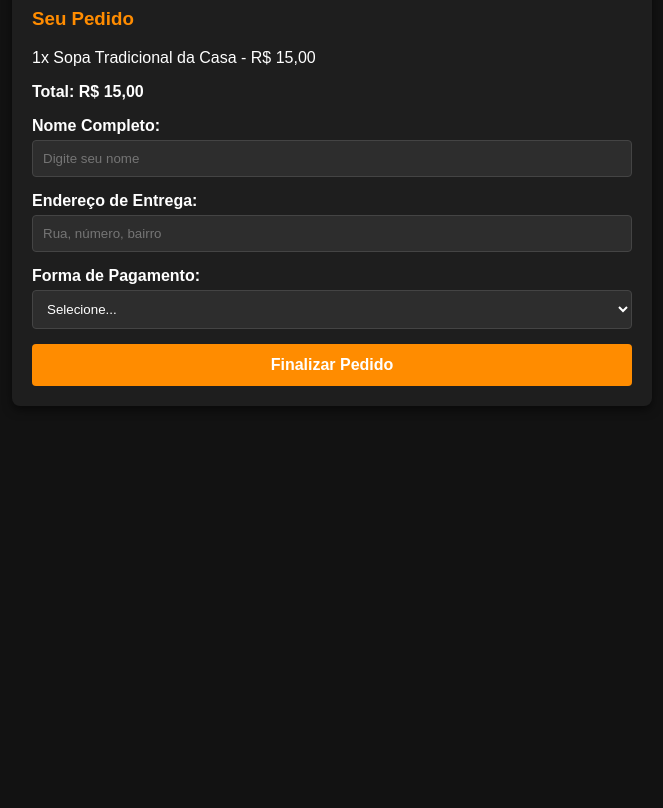
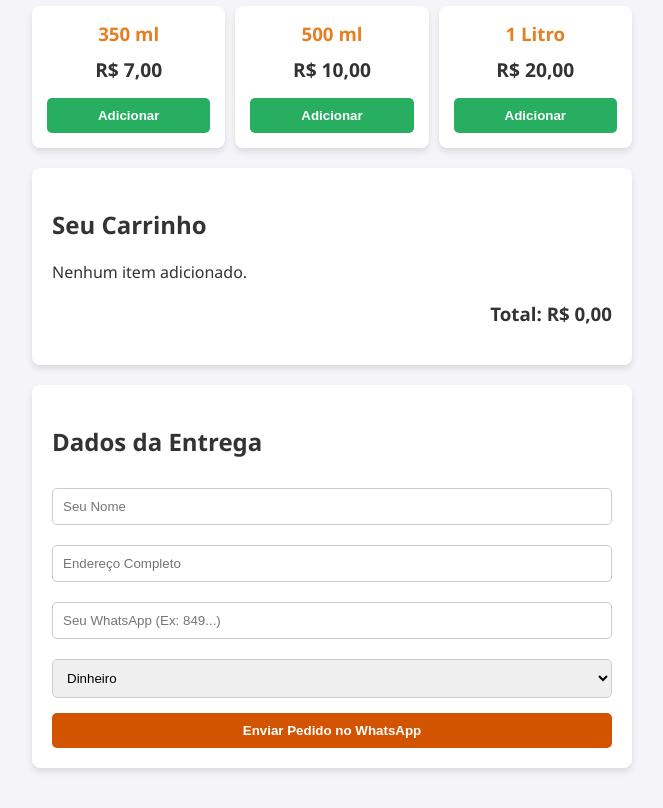
Before and after one commit to felipe510hh/site-sopa, a browser extension: page index.html in a window 1280 px wide. Shown: the part 100-908 px from the top of the page, without its empty margins (308-971 px from the left). Before the commit the page ends 800 px from the top, so only its background shows below. Drawn offline with Linux system fonts and the light colour scheme.

Commit message:
Update index.html

```diff
--- a/index.html
+++ b/index.html
@@ -3,134 +3,133 @@
 <head>
     <meta charset="UTF-8">
     <meta name="viewport" content="width=device-width, initial-scale=1.0">
-    <title>Sistema de Pedidos - Mulher da Sopa</title>
+    <title>Soparia</title>
     <style>
-        body {
-            font-family: Arial, sans-serif;
-            background-color: #121212;
-            color: #ffffff;
-            margin: 0;
-            padding: 20px;
-        }
-        .container {
-            max-width: 600px;
-            margin: 0 auto;
-            background: #1e1e1e;
-            padding: 20px;
-            border-radius: 8px;
-            box-shadow: 0 4px 10px rgba(0,0,0,0.5);
-        }
-        h2, h3 {
-            color: #ff8c00;
-        }
-        .form-group {
-            margin-bottom: 15px;
-        }
-        label {
-            display: block;
-            margin-bottom: 5px;
-            font-weight: bold;
-        }
-        input, select, textarea {
-            width: 100%;
-            padding: 10px;
-            border: 1px solid #444;
-            background: #2d2d2d;
-            color: #fff;
-            border-radius: 4px;
-            box-sizing: border-box;
-        }
-        button {
-            background-color: #ff8c00;
-            color: white;
-            border: none;
-            padding: 12px;
-            width: 100%;
-            font-size: 16px;
-            font-weight: bold;
-            border-radius: 4px;
-            cursor: pointer;
-        }
-        button:hover {
-            background-color: #e07b00;
-        }
+        body { font-family: 'Segoe UI', Tahoma, Geneva, Verdana, sans-serif; max-width: 600px; margin: 0 auto; padding: 20px; background-color: #f4f4f9; color: #333; }
+        h1 { text-align: center; color: #d35400; }
+        .cards-container { display: flex; gap: 10px; justify-content: space-between; margin-bottom: 20px; }
+        .card { background: white; border-radius: 8px; padding: 15px; text-align: center; flex: 1; box-shadow: 0 4px 6px rgba(0,0,0,0.1); }
+        .card h3 { margin: 0 0 10px 0; color: #e67e22; }
+        .card p { font-weight: bold; font-size: 1.2em; margin: 10px 0; }
+        button { background-color: #d35400; color: white; border: none; padding: 10px; border-radius: 5px; cursor: pointer; font-weight: bold; width: 100%; margin-top: 5px; }
+        button:hover { background-color: #e67e22; }
+        .btn-add { background-color: #27ae60; }
+        .btn-add:hover { background-color: #2ecc71; }
+        .carrinho, .formulario { background: white; padding: 20px; border-radius: 8px; margin-bottom: 20px; box-shadow: 0 4px 6px rgba(0,0,0,0.1); }
+        input, select { width: 100%; padding: 10px; margin: 10px 0; border: 1px solid #ccc; border-radius: 5px; box-sizing: border-box; }
+        .btn-whatsapp { background-color: #25D366; font-size: 1.1em; margin-top: 15px; }
+        .btn-whatsapp:hover { background-color: #128C7E; }
     </style>
 </head>
 <body>
 
-    <div class="container">
-        <h2>Mulher da Sopa - Checkout</h2>
+    <h1>Menu de Sopas</h1>
 
-        <div class="form-group">
-            <h3>Seu Pedido</h3>
-            <p id="resumo-pedido">1x Sopa Tradicional da Casa - R$ 15,00</p>
-            <p><strong>Total: R$ 15,00</strong></p>
+    <div class="cards-container">
+        <div class="card">
+            <h3>350 ml</h3>
+            <p>R$ 7,00</p>
+            <button class="btn-add" onclick="adicionarItem('350ml')">Adicionar</button>
         </div>
+        <div class="card">
+            <h3>500 ml</h3>
+            <p>R$ 10,00</p>
+            <button class="btn-add" onclick="adicionarItem('500ml')">Adicionar</button>
+        </div>
+        <div class="card">
+            <h3>1 Litro</h3>
+            <p>R$ 20,00</p>
+            <button class="btn-add" onclick="adicionarItem('1L')">Adicionar</button>
+        </div>
+    </div>
 
-        <form id="order-form">
-            <div class="form-group">
-                <label for="nome">Nome Completo:</label>
-                <input type="text" id="nome" required placeholder="Digite seu nome">
-            </div>
+    <div class="carrinho">
+        <h2>Seu Carrinho</h2>
+        <div id="lista-carrinho">Nenhum item adicionado.</div>
+        <h3 style="text-align: right;">Total: R$ <span id="total">0,00</span></h3>
+    </div>
 
-            <div class="form-group">
-                <label for="endereco">Endereço de Entrega:</label>
-                <input type="text" id="endereco" required placeholder="Rua, número, bairro">
-            </div>
+    <div class="formulario">
+        <h2>Dados da Entrega</h2>
+        <input type="text" id="nome" placeholder="Seu Nome" required>
+        <input type="text" id="endereco" placeholder="Endereço Completo" required>
+        <input type="text" id="whatsapp" placeholder="Seu WhatsApp (Ex: 849...)" required>
 
-            <div class="form-group">
-                <label for="pagamento">Forma de Pagamento:</label>
-                <select id="pagamento" required>
-                    <option value="">Selecione...</option>
-                    <option value="Pix">Pix</option>
-                    <option value="Dinheiro">Dinheiro</option>
-                    <option value="Cartão">Cartão</option>
-                </select>
-            </div>
+        <select id="pagamento">
+            <option value="Dinheiro">Dinheiro</option>
+            <option value="Pix">Pix</option>
+        </select>
 
-            <button type="submit">Finalizar Pedido</button>
-        </form>
+        <button onclick="enviarParaWhatsApp()">Enviar Pedido no WhatsApp</button>
     </div>
 
     <script>
-        // URL gerada pelo Localtunnel
-        const BACKEND_URL = 'https://silver-brooms-deny.loca.lt';
+        const precos = { '350ml': 7, '500ml': 10, '1L': 20 };
+        let carrinho = { '350ml': 0, '500ml': 0, '1L': 0 };
 
-        document.getElementById('order-form').addEventListener('submit', async function(e) {
-            e.preventDefault();
+        function adicionarItem(tamanho) {
+            carrinho[tamanho]++;
+            atualizarCarrinho();
+        }
 
-            const pedidoData = {
-                nome: document.getElementById('nome').value,
-                endereco: document.getElementById('endereco').value,
-                pagamento: document.getElementById('pagamento').value,
-                itens: '1x Sopa Tradicional da Casa',
-                total: '15,00'
-            };
+        function removerItem(tamanho) {
+            if (carrinho[tamanho] > 0) {
+                carrinho[tamanho]--;
+                atualizarCarrinho();
+            }
+        }
 
-            try {
-                const response = await fetch(`${BACKEND_URL}/api/pedidos`, {
-                    method: 'POST',
-                    headers: {
-                        'Content-Type': 'application/json',
-                        'Bypass-Tunnel-Reminder': 'true' // Essencial para o Localtunnel liberar o pedido
-                    },
-                    body: JSON.stringify(pedidoData)
-                });
+        function atualizarCarrinho() {
+            const lista = document.getElementById('lista-carrinho');
+            lista.innerHTML = '';
+            let total = 0;
+            let itens = 0;
 
-                const result = await response.json();
+            for (const [tamanho, quantidade] of Object.entries(carrinho)) {
+                if (quantidade > 0) {
+                    itens++;
+                    const subtotal = quantidade * precos[tamanho];
+                    total += subtotal;
 
-                if (result.success) {
-                    alert('Pedido realizado com sucesso!');
-                    document.getElementById('order-form').reset();
-                } else {
-                    alert('Erro ao enviar pedido.');
+                    lista.innerHTML += `
+                        <div style="display: flex; justify-content: space-between; margin-bottom: 5px;">
+                            <span>${quantidade}x Sopa ${tamanho}</span>
+                            <span>R$ ${subtotal.toFixed(2).replace('.', ',')}</span>
+                            <button style="width: auto; padding: 2px 8px; margin: 0; background: #e74c3c;" onclick="removerItem('${tamanho}')">X</button>
+                        </div>
+                    `;
                 }
-            } catch (error) {
-                console.error('Erro de conexão:', error);
-                alert('Erro ao conectar com o servidor backend. Verifique se o server.js está rodando e se a URL está correta!');
             }
-        });
+
+            if (itens === 0) lista.innerHTML = 'Nenhum item adicionado.';
+            document.getElementById('total').innerText = total.toFixed(2).replace('.', ',');
+        }
+
+        function enviarParaWhatsApp() {
+            const nome = document.getElementById('nome').value;
+            const endereco = document.getElementById('endereco').value;
+            const whatsapp = document.getElementById('whatsapp').value;
+            const pagamento = document.getElementById('pagamento').value;
+            const total = document.getElementById('total').innerText;
+
+            if (!nome || !endereco || !whatsapp || total === '0,00') {
+                alert('Preencha todos os campos e adicione itens ao carrinho.');
+                return;
+            }
+
+            const numeroLoja = "5584999863991";
+
+            let textoItens = "";
+            for (const [tamanho, quantidade] of Object.entries(carrinho)) {
+                if (quantidade > 0) {
+                    textoItens += `• ${quantidade}x Sopa ${tamanho} (R$ ${(quantidade * precos[tamanho]).toFixed(2).replace('.', ',')})%0A`;
+                }
+            }
+
+            const mensagem = `*NOVO PEDIDO - SOPARIA*%0A%0A*Cliente:* ${nome}%0A*Endereço:* ${endereco}%0A*WhatsApp:* ${whatsapp}%0A%0A*Itens do Pedido:*%0A${textoItens}%0A*Total:* R$ ${total}%0A*Forma de Pagamento:* ${pagamento}`;
+
+            window.open(`https://wa.me/${numeroLoja}?text=${mensagem}`, '_blank');
+        }
     </script>
-
 </body>
 </html>
```
